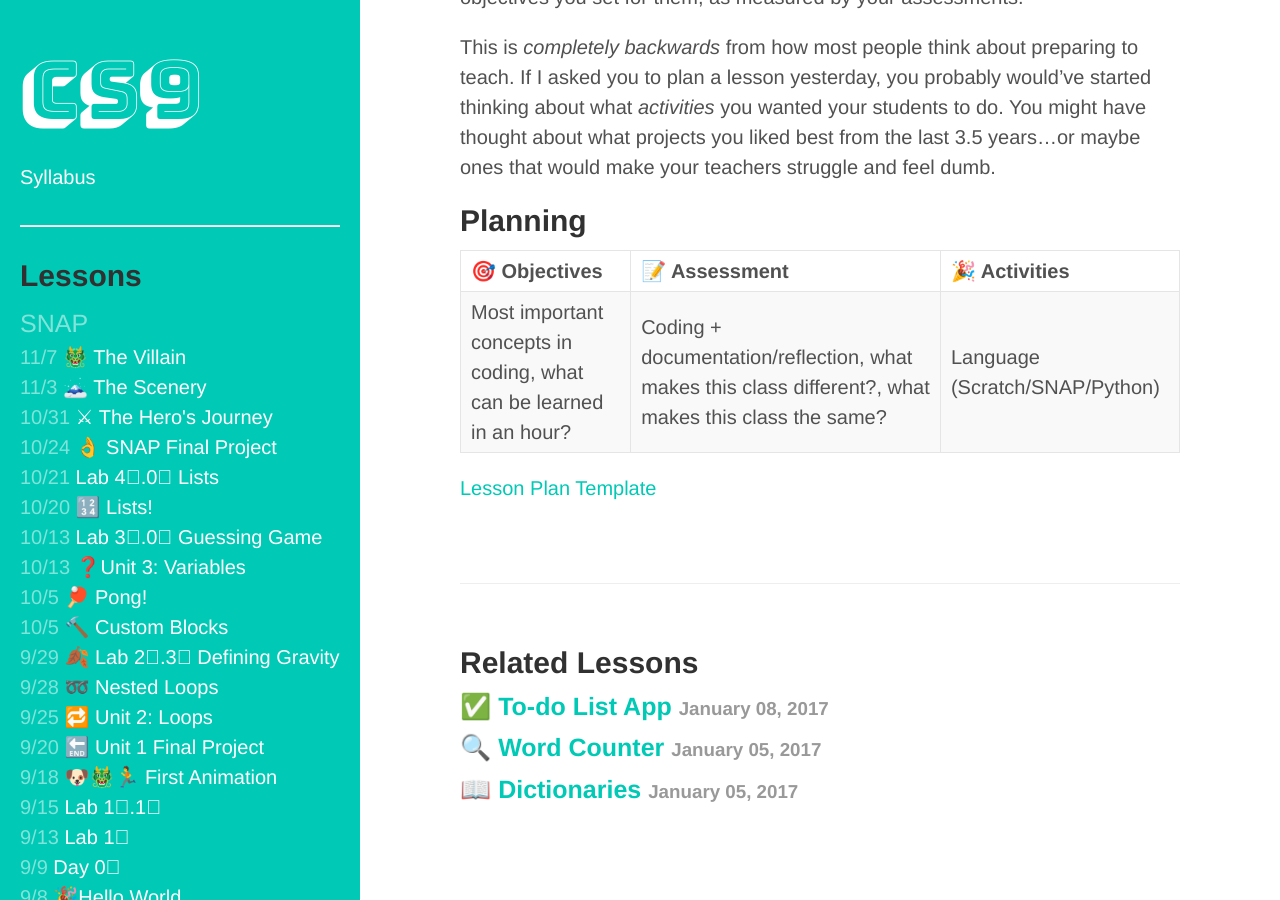
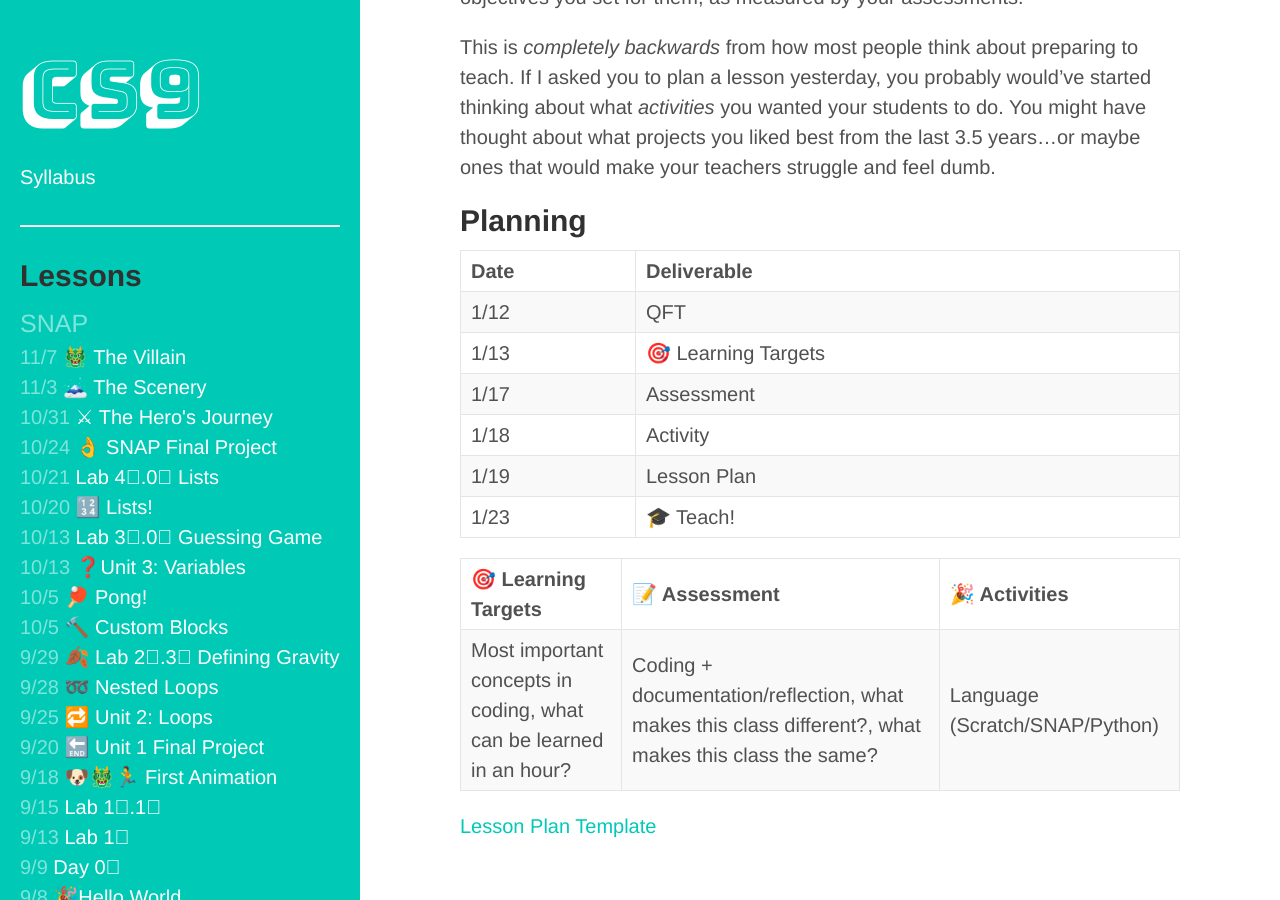
Before and after one commit to bensk/CS9, a Jekyll site: the page built from _posts/Python/2017-01-12-final-project.md, in a window 1280 px wide and 900 px high, scrolled down 2689 px. Built offline with Jekyll 4.4.1, drawn with Linux system fonts in a browser that asks for light colours; some web fonts are replaced; a style sheet for code colours, icons or effects is not loaded.

Commit message:
calendar

```diff
--- a/_posts/Python/2017-01-12-final-project.md
+++ b/_posts/Python/2017-01-12-final-project.md
@@ -74,7 +74,16 @@ This is _completely backwards_ from how most people think about preparing to tea
 
 ## Planning
 
-| 🎯 Objectives                                                      | 📝 Assessment                                                                                        | 🎉 Activities                  |
+| Date | Deliverable         |
+|:-----|:--------------------|
+| 1/12 | QFT                 |
+| 1/13 | 🎯 Learning Targets |
+| 1/17 | Assessment          |
+| 1/18 | Activity            |
+| 1/19 | Lesson Plan         |
+| 1/23 | 🎓 Teach!           |
+
+| 🎯 Learning Targets                                                | 📝 Assessment                                                                                        | 🎉 Activities                  |
 |:-------------------------------------------------------------------|:-----------------------------------------------------------------------------------------------------|:-------------------------------|
 | Most important concepts in coding, what can be learned in an hour? | Coding + documentation/reflection, what makes this class different?, what makes this class the same? | Language (Scratch/SNAP/Python) |
 
```
